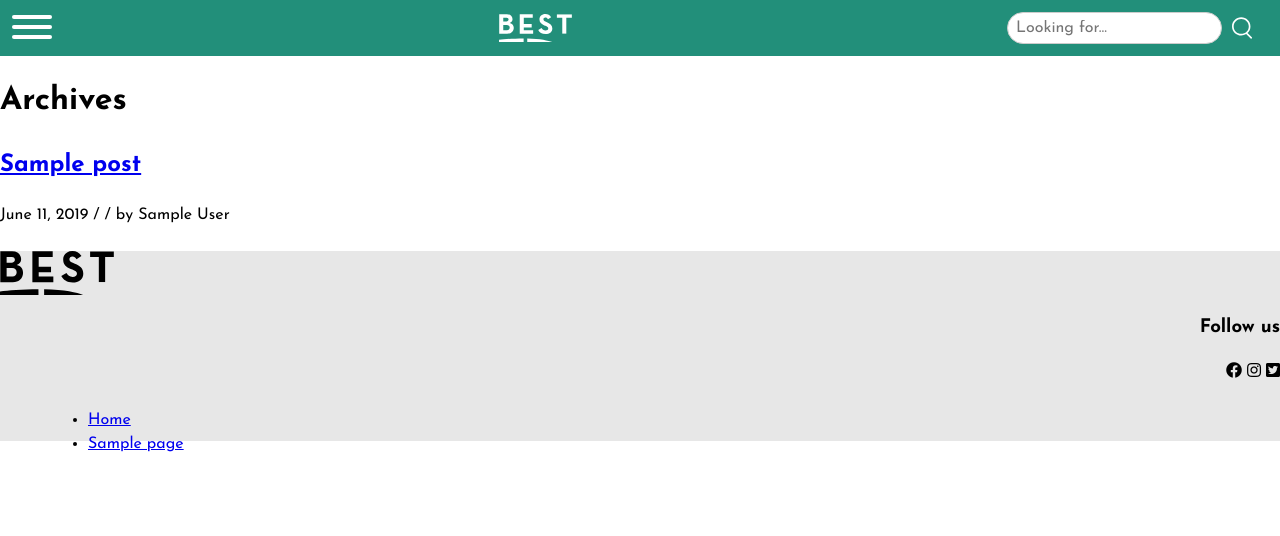
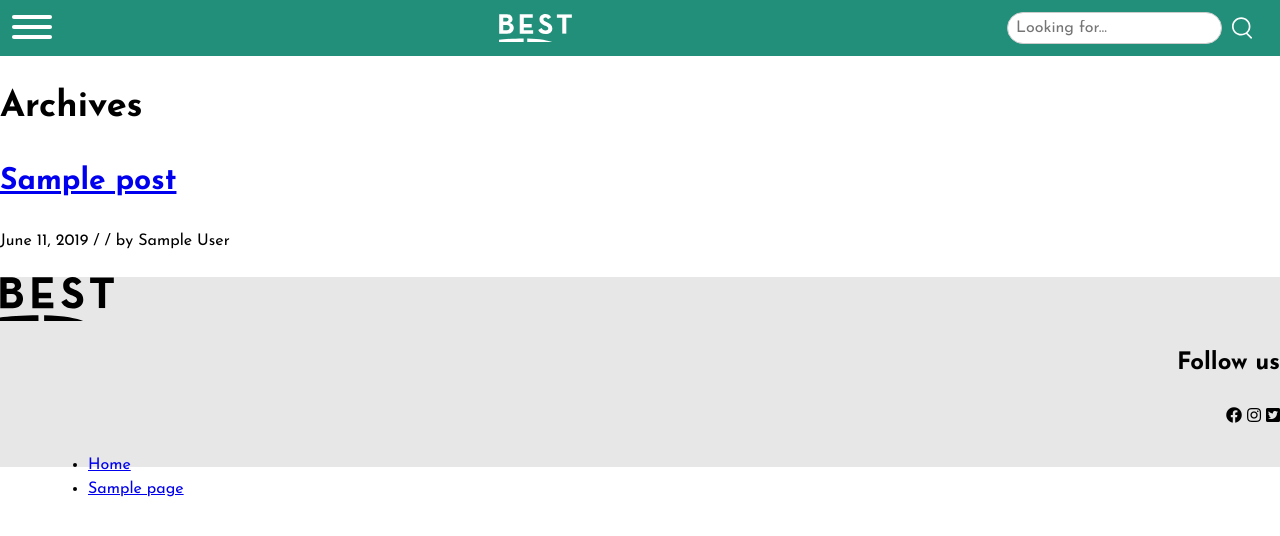
Before and after one commit to redacademy/best-spring-2019, a WordPress theme: template themes/best-bc/archive.php in a window 1280 px wide. Shown: the top 536 px of the page. Run offline with PHP 8.4 and a stand-in for WordPress, Linux system fonts and the light colour scheme; the site name, menu and one post (Sample post) are stand-ins, and other content is empty; some libraries are stand-ins or nearby versions.

```diff
--- a/themes/best-bc/sass/_resources.scss
+++ b/themes/best-bc/sass/_resources.scss
@@ -1,4 +1,17 @@
 //Walking, Biking, Transit
+
+.page {
+  .tabs {
+    width: 90%;
+    margin: auto auto 25px auto;
+    padding: 10px 50px 25px 50px;
+    border: 2px solid #228f7a;
+    border-radius: 12px;
+  }
+  h2 {
+    padding-left: 50px;
+  }
+}
 
 .tab-content {
   display: none;
@@ -11,9 +24,12 @@
   padding: 0;
   display: flex;
   list-style: none;
+  justify-content: space-between;
+  align-items: center;
 }
 
 .tab-link {
   padding: 1rem;
   text-decoration: none;
+  font-size: 1.5rem;
 }
--- a/themes/best-bc/sass/_typography.scss
+++ b/themes/best-bc/sass/_typography.scss
@@ -15,8 +15,32 @@ textarea {
 
 /* Headings */
 
-h1, h2, h3, h4, h5, h6 {
+h1,
+h2,
+h3,
+h4,
+h5,
+h6 {
   clear: both;
+}
+
+h1,
+h2,
+h3,
+button {
+  font-family: Josefin Sans, sans-serif;
+}
+
+h1 {
+  font-size: 36px;
+}
+
+h2 {
+  font-size: 30px;
+}
+
+h3 {
+  font-size: 24px;
 }
 
 /* Copy */
@@ -25,7 +49,10 @@ p {
   margin-bottom: $base__space-unit;
 }
 
-dfn, cite, em, i {
+dfn,
+cite,
+em,
+i {
   font-style: italic;
 }
 
@@ -48,17 +75,22 @@ pre {
   padding: 1.6rem;
 }
 
-code, kbd, tt, var {
+code,
+kbd,
+tt,
+var {
   font-family: $font__code;
   @include font-size(0.9375);
 }
 
-abbr, acronym {
+abbr,
+acronym {
   border-bottom: 1px dotted $color__border-abbr;
   cursor: help;
 }
 
-mark, ins {
+mark,
+ins {
   background: $color__background-ins;
   text-decoration: none;
 }
--- a/themes/best-bc/style.css
+++ b/themes/best-bc/style.css
@@ -310,14 +310,37 @@ textarea {
   line-height: 1.5; }
 
 /* Headings */
-h1, h2, h3, h4, h5, h6 {
+h1,
+h2,
+h3,
+h4,
+h5,
+h6 {
   clear: both; }
+
+h1,
+h2,
+h3,
+button {
+  font-family: Josefin Sans, sans-serif; }
+
+h1 {
+  font-size: 36px; }
+
+h2 {
+  font-size: 30px; }
+
+h3 {
+  font-size: 24px; }
 
 /* Copy */
 p {
   margin-bottom: 1.5rem; }
 
-dfn, cite, em, i {
+dfn,
+cite,
+em,
+i {
   font-style: italic; }
 
 blockquote {
@@ -337,16 +360,21 @@ pre {
   overflow: auto;
   padding: 1.6rem; }
 
-code, kbd, tt, var {
+code,
+kbd,
+tt,
+var {
   font-family: Monaco, Consolas, "Andale Mono", "DejaVu Sans Mono", monospace;
   font-size: 15px;
   font-size: 0.9375rem; }
 
-abbr, acronym {
+abbr,
+acronym {
   border-bottom: 1px dotted #666;
   cursor: help; }
 
-mark, ins {
+mark,
+ins {
   background: #fff9c0;
   text-decoration: none; }
 
@@ -631,7 +659,6 @@ a {
   float: left;
   width: 100%; }
   .main-navigation ul {
-    display: none;
     list-style: none;
     margin: 0;
     padding-left: 0; }
@@ -895,6 +922,16 @@ object {
   .site-footer .menu-item-222 {
     list-style-type: none; }
 
+.page .tabs {
+  width: 90%;
+  margin: auto auto 25px auto;
+  padding: 10px 50px 25px 50px;
+  border: 2px solid #228f7a;
+  border-radius: 12px; }
+
+.page h2 {
+  padding-left: 50px; }
+
 .tab-content {
   display: none; }
   .tab-content:first-child {
@@ -905,8 +942,15 @@ object {
   display: -webkit-box;
   display: -ms-flexbox;
   display: flex;
-  list-style: none; }
+  list-style: none;
+  -webkit-box-pack: justify;
+      -ms-flex-pack: justify;
+          justify-content: space-between;
+  -webkit-box-align: center;
+      -ms-flex-align: center;
+          align-items: center; }
 
 .tab-link {
   padding: 1rem;
-  text-decoration: none; }
+  text-decoration: none;
+  font-size: 1.5rem; }
```
Also changed, not shown: themes/best-bc/js/script.js (+8 -7 lines), themes/best-bc/page-walking-resources.php (+7 -14 lines). Lines whose indentation alone changed are shown as unchanged.
